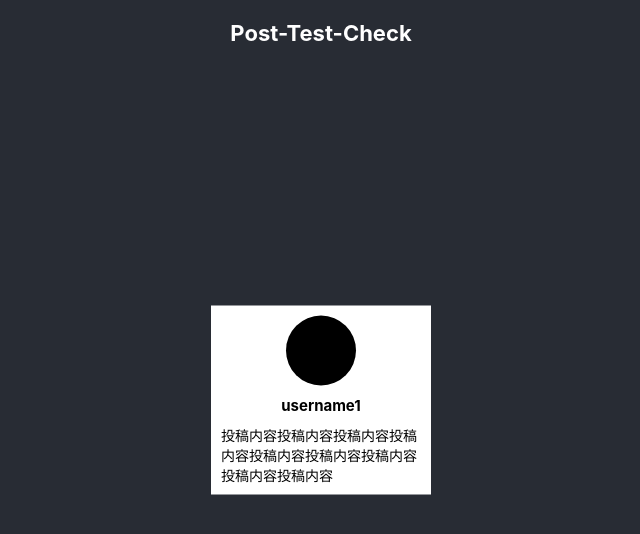
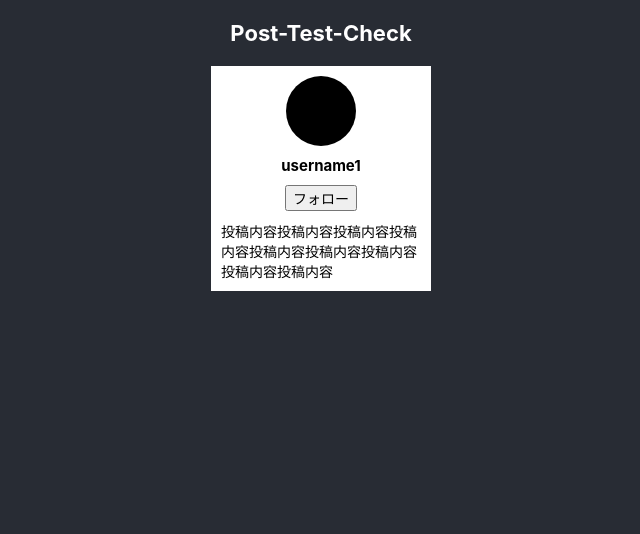
Before and after one commit to Yoshiyuki-Iwasaki/post-test-check, a React (Create React App) app: page /user in a window 1280 px wide. Shown: the top 534 px of the page, without its empty margins (319-959 px from the left). Built offline with nearby package versions, Linux system fonts and the light colour scheme.

Commit message:
fix layout.

```diff
--- a/src/Layout.tsx
+++ b/src/Layout.tsx
@@ -12,7 +12,7 @@ const Inner = styled.div`
 `;
 
 const Title = styled.h1`
-  padding-top: 20px;
+  padding: 20px 0;
   text-align: center;
   font-size: 22px;
   color: #fff;
--- a/src/components/PostInput.tsx
+++ b/src/components/PostInput.tsx
@@ -5,7 +5,6 @@ import useInput from "../hooks/useInput";
 
 const Form = styled.form`
   margin: 0 auto;
-  padding: 20px 0 0 0;
   width: 400px;
 `;
 const Input = styled.input`
@@ -20,9 +19,6 @@ type PostInputType = {
 
 const PostInput: React.FC<PostInputType> = ({ postData, setPostData }) => {
   const attrs = useInput("");
-
-  console.log('attrs', attrs);
-  console.log('attrs.value', attrs.value);
 
   const handleSubmit = (e: React.FormEvent<HTMLFormElement>) => {
     e.preventDefault();
--- a/src/components/UserDetail.tsx
+++ b/src/components/UserDetail.tsx
@@ -18,12 +18,22 @@ const Description = styled.p`
   margin-top: 10px;
   font-size: 14px;
 `;
+const FollowArea = styled.div`
+  margin-top: 10px;
+  text-align: center;
+`;
+const FollowButton = styled.button`
+  font-size: 14px;
+`;
 
 const UserDetail = ({ userDate }: any) => {
   return (
     <>
       <Icon></Icon>
       <Username>{userDate && userDate.username}</Username>
+      <FollowArea>
+        <FollowButton>フォロー</FollowButton>
+      </FollowArea>
       <Description>{userDate && userDate.description}</Description>
     </>
   );
--- a/src/page/User.tsx
+++ b/src/page/User.tsx
@@ -6,11 +6,7 @@ import UserDetail from "../components/UserDetail";
 const Main = styled.div`
   margin: 0 auto;
   padding: 10px;
-  position: fixed;
-  top: 50%;
-  left: 50%;
   width: 200px;
-  transform: translate(-50%, -50%);
   background: #fff;
 `;
 
```
Also changed, not shown: 1 other file (tests, documents, lock files or other folders).
